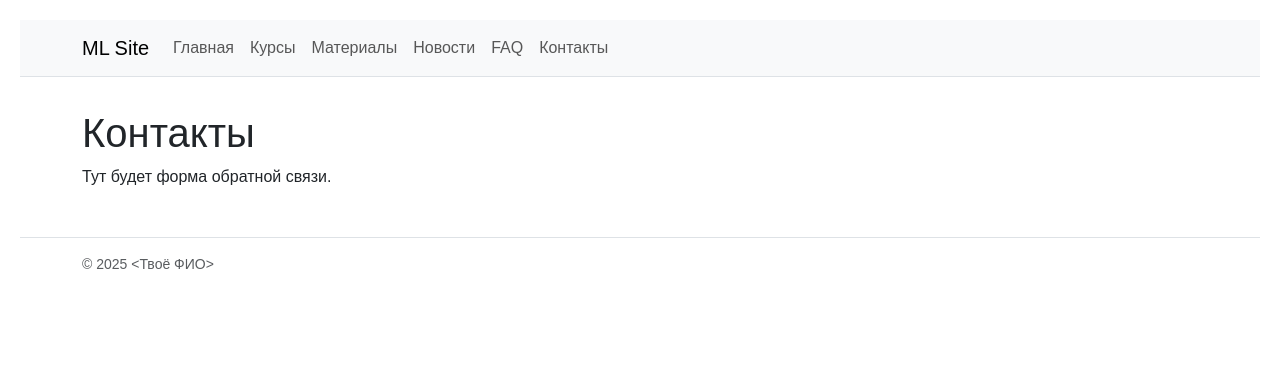
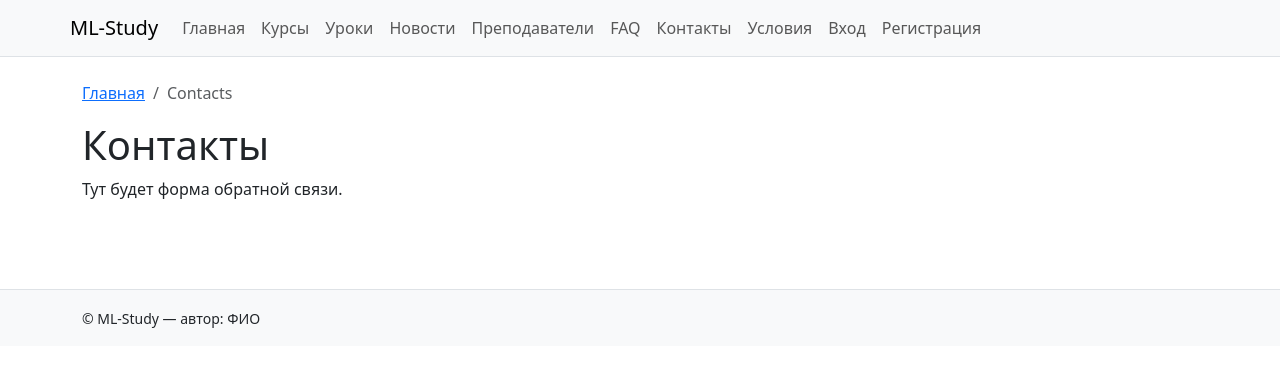
Before and after one commit to Oetas/vkrsite, a Flask app: page /contacts in a window 1280 px wide. Shown: the top 367 px of the page. Run offline with Flask 3, Linux system fonts and the light colour scheme.

Commit message:
Добавлен base.html и макрос для хлебных крошек

```diff
--- a/app/templates/base.html
+++ b/app/templates/base.html
@@ -2,53 +2,59 @@
 <html lang="ru">
 <head>
   <meta charset="utf-8">
-  <title>{{ title or "ML-Учебник" }}</title>
   <meta name="viewport" content="width=device-width,initial-scale=1">
-  <!-- Bootstrap CDN -->
-  <link href="https://cdn.jsdelivr.net/npm/bootstrap@5.3.3/dist/css/bootstrap.min.css" rel="stylesheet">
-  <link href="/static/style.css" rel="stylesheet">
+  <title>{% block title %}ML Site{% endblock %}</title>
+  <link href="https://cdn.jsdelivr.net/npm/bootstrap@5.3.2/dist/css/bootstrap.min.css" rel="stylesheet">
+  <link rel="stylesheet" href="{{ url_for('static', filename='custom.css') }}">
 </head>
 <body>
-<nav class="navbar navbar-expand-lg bg-body-tertiary border-bottom mb-3">
-  <div class="container">
-    <a class="navbar-brand" href="/">ML Site</a>
-    <button class="navbar-toggler" type="button" data-bs-toggle="collapse" data-bs-target="#nav">
+  <header class="bg-light border-bottom">
+    <nav class="container navbar navbar-expand-lg navbar-light">
+      <a class="navbar-brand" href="{{ url_for('main.index') }}">ML-Study</a>
+      <button class="navbar-toggler" type="button" data-bs-toggle="collapse" data-bs-target="#navMain">
         <span class="navbar-toggler-icon"></span>
       </button>
-    <div id="nav" class="collapse navbar-collapse">
-      <ul class="navbar-nav me-auto">
-        <li class="nav-item"><a class="nav-link" href="/">Главная</a></li>
-        <li class="nav-item"><a class="nav-link" href="/courses">Курсы</a></li>
-        <li class="nav-item"><a class="nav-link" href="/materials">Материалы</a></li>
-        <li class="nav-item"><a class="nav-link" href="/news">Новости</a></li>
-        <li class="nav-item"><a class="nav-link" href="/faq">FAQ</a></li>
-        <li class="nav-item"><a class="nav-link" href="/contacts">Контакты</a></li>
+
+      <div class="collapse navbar-collapse" id="navMain">
+        <ul class="navbar-nav me-auto mb-2 mb-lg-0">
+          <!-- минимум 10 пунктов меню согласно ТЗ -->
+          <li class="nav-item"><a class="nav-link" href="{{ url_for('main.index') }}">Главная</a></li>
+          <li class="nav-item"><a class="nav-link" href="{{ url_for('main.courses') }}">Курсы</a></li>
+          <li class="nav-item"><a class="nav-link" href="{{ url_for('main.lessons') }}">Уроки</a></li>
+          <li class="nav-item"><a class="nav-link" href="{{ url_for('main.news_list') }}">Новости</a></li>
+          <li class="nav-item"><a class="nav-link" href="{{ url_for('main.instructors') }}">Преподаватели</a></li>
+          <li class="nav-item"><a class="nav-link" href="{{ url_for('main.faq') }}">FAQ</a></li>
+          <li class="nav-item"><a class="nav-link" href="{{ url_for('main.contacts') }}">Контакты</a></li>
+          <li class="nav-item"><a class="nav-link" href="{{ url_for('main.terms') }}">Условия</a></li>
+          <li class="nav-item"><a class="nav-link" href="{{ url_for('auth.login') }}">Вход</a></li>
+          <li class="nav-item"><a class="nav-link" href="{{ url_for('auth.register') }}">Регистрация</a></li>
+        </ul>
+        <!-- проброс current_user -->
+        <ul class="navbar-nav">
+          {% if current_user.is_authenticated %}
+            <li class="nav-item"><a class="nav-link" href="#">{{ current_user.username }}</a></li>
+            <li class="nav-item"><a class="nav-link" href="{{ url_for('auth.logout') }}">Выйти</a></li>
+          {% endif %}
         </ul>
       </div>
-  </div>
     </nav>
+  </header>
 
-<div class="container">
-  <!-- Хлебные крошки -->
-  <nav aria-label="breadcrumb">
-    <ol class="breadcrumb">
-      {% for name, url in crumbs or [] %}
-        {% if loop.last %}
-          <li class="breadcrumb-item active" aria-current="page">{{ name }}</li>
-        {% else %}
-          <li class="breadcrumb-item"><a href="{{ url }}">{{ name }}</a></li>
+  <main class="container py-4">
+    {% from "macros.html" import render_breadcrumbs %}
+    {% if breadcrumbs is defined %}
+      {{ render_breadcrumbs(breadcrumbs) }}
     {% endif %}
-      {% endfor %}
-    </ol>
-  </nav>
 
     {% block content %}{% endblock %}
+  </main>
+
+  <footer class="bg-light border-top mt-5 py-3">
+    <div class="container">
+      <small>© {{ config.get('SITE_NAME', 'ML-Study') }} — автор: ФИО</small>
     </div>
-
-<footer class="border-top mt-5 py-3">
-  <div class="container small text-muted">© 2025 <Твоё ФИО></div>
   </footer>
 
-<script src="https://cdn.jsdelivr.net/npm/bootstrap@5.3.3/dist/js/bootstrap.bundle.min.js"></script>
+  <script src="https://cdn.jsdelivr.net/npm/bootstrap@5.3.2/dist/js/bootstrap.bundle.min.js"></script>
 </body>
 </html>
--- /dev/null
+++ b/app/templates/macros.html
@@ -0,0 +1,18 @@
+{% macro render_breadcrumbs(breadcrumbs) %}
+<nav aria-label="breadcrumb">
+  <ol class="breadcrumb">
+    <li class="breadcrumb-item"><a href="{{ url_for('main.index') }}">Главная</a></li>
+    {% for label, url in breadcrumbs %}
+      {% if loop.last %}
+        <li class="breadcrumb-item active" aria-current="page">{{ label }}</li>
+      {% else %}
+        {% if url %}
+          <li class="breadcrumb-item"><a href="{{ url }}">{{ label }}</a></li>
+        {% else %}
+          <li class="breadcrumb-item">{{ label }}</li>
+        {% endif %}
+      {% endif %}
+    {% endfor %}
+  </ol>
+</nav>
+{% endmacro %}
```
Lines whose indentation alone changed are shown as unchanged.
